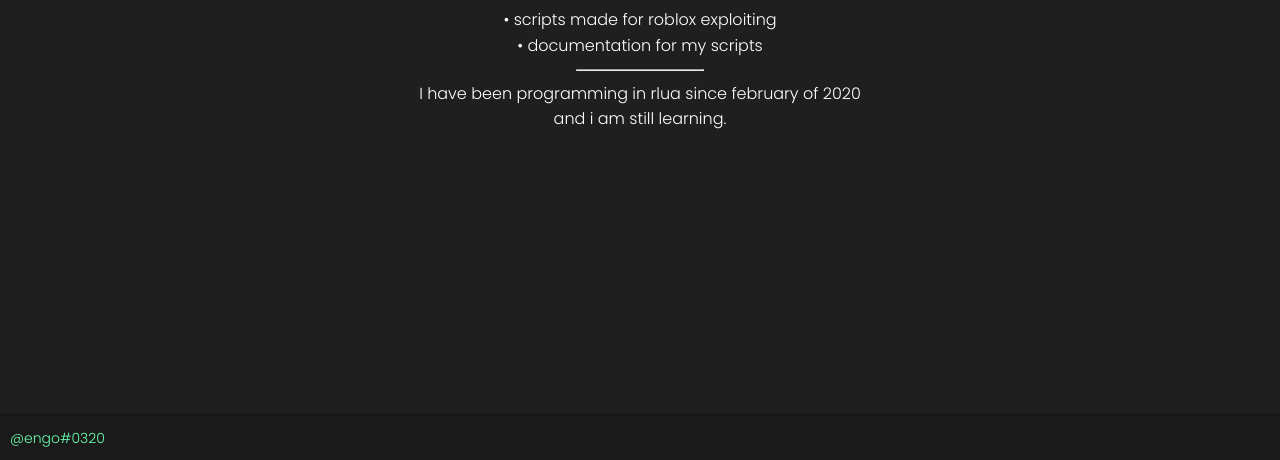
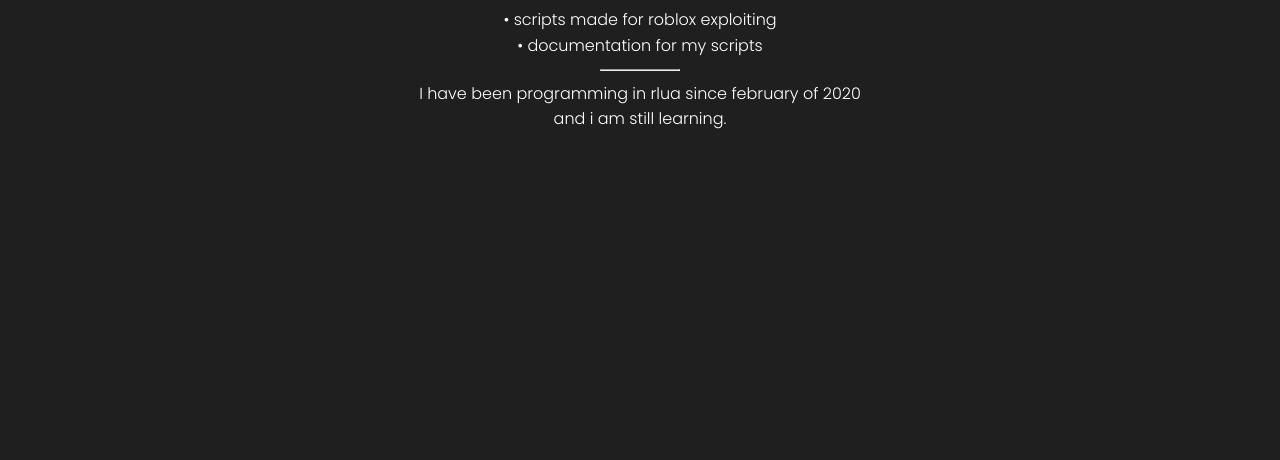
Before and after one commit to joeengo/joeengo.github.io, a plain HTML site: page index.html in a window 1280 px wide. Shown: the part 337-797 px from the top of the page. Drawn offline with Linux system fonts and the light colour scheme.

Commit message:
im idiot

```diff
--- a/index.html
+++ b/index.html
@@ -29,10 +29,6 @@
         </nav>
       </div>
     </div>
-        <!-- footer -->
-    <div class="footer">
-      <p class="credits">@engo#0320</p>
-    </div>
 
     <section class="showcase">
       <div class="showcase-text">
--- a/style.css
+++ b/style.css
@@ -64,24 +64,6 @@ img {
 
 .navbar .flex {
   justify-content: space-between;
-}
-
-.footer {
-  position: fixed;
-  left: 0;
-  bottom: 0;
-  width: 100%;
-  height: 50px;
-  background-color: #1a1a1a;
-  color: white;
-}
-
-.footer .credits {
-  text-align: left;
-  margin-left: auto;
-  font-size: 14px;
-  padding: 4px 10px;
-  color: #6dffaf;
 }
 
 .container {
@@ -166,7 +148,7 @@ img {
 }
 
 hr {
-  width: 10%;
+  width: 80px;
   color: #ffffff;
   text-align: center;
   margin: 10px auto;
```
